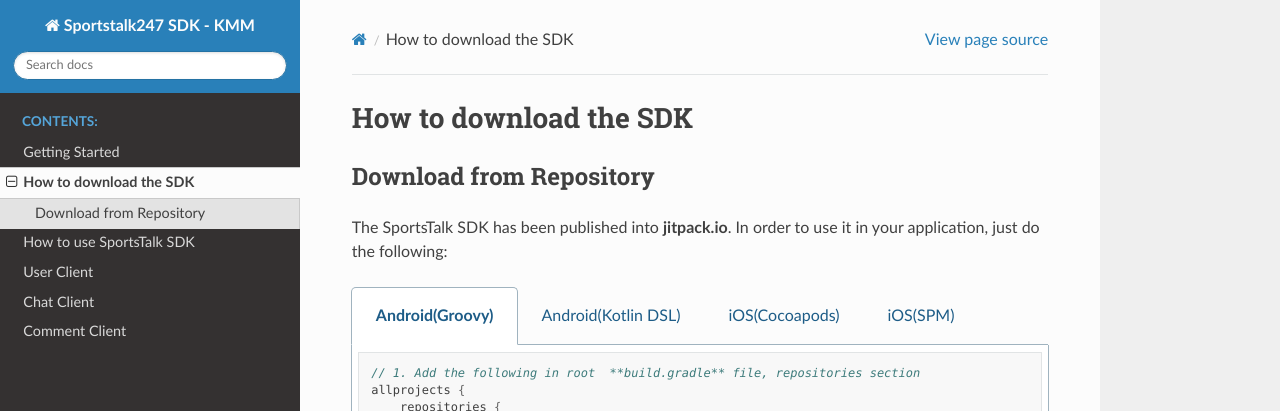
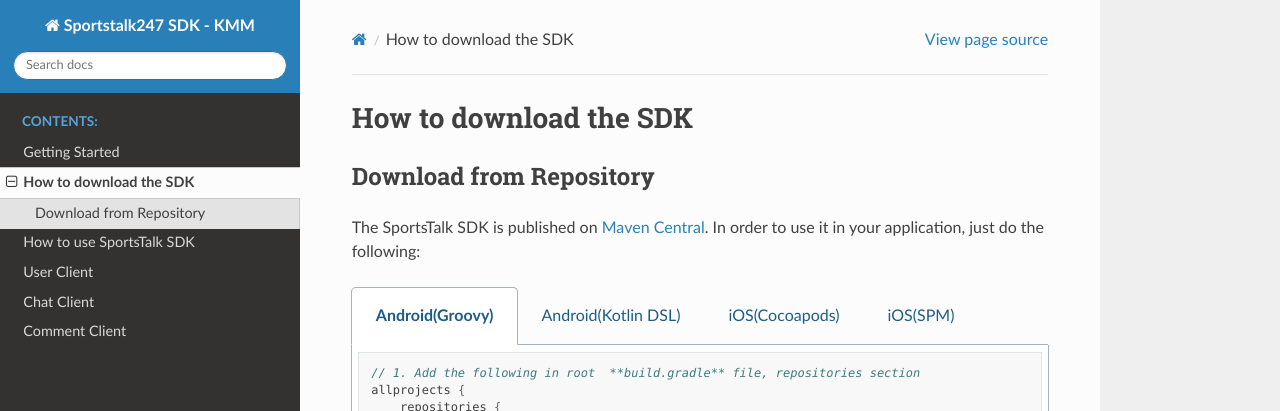
Before and after one commit to sportstalk247/sdk-multiplatform, a Sphinx documentation site: the page built from docs/source/usage/how_to_download_the_sdk.md, in a window 1280 px wide and 921 px high. Shown: the top 411 px of the window. Built offline with Sphinx 7.4.7 and the Read the Docs theme 2.0.0, drawn with Linux system fonts in a browser that asks for light colours.

Commit message:
Fixed typo repository source

````diff
--- a/docs/source/usage/how_to_download_the_sdk.md
+++ b/docs/source/usage/how_to_download_the_sdk.md
@@ -2,7 +2,7 @@
 
 ## Download from Repository
 
-The SportsTalk SDK has been published into **jitpack.io**.
+The SportsTalk SDK is published on [Maven Central](https://central.sonatype.com/).
 In order to use it in your application, just do the following:
 
 ``` tabs::
````
Also changed, not shown: README.md (+1 -1 lines).
